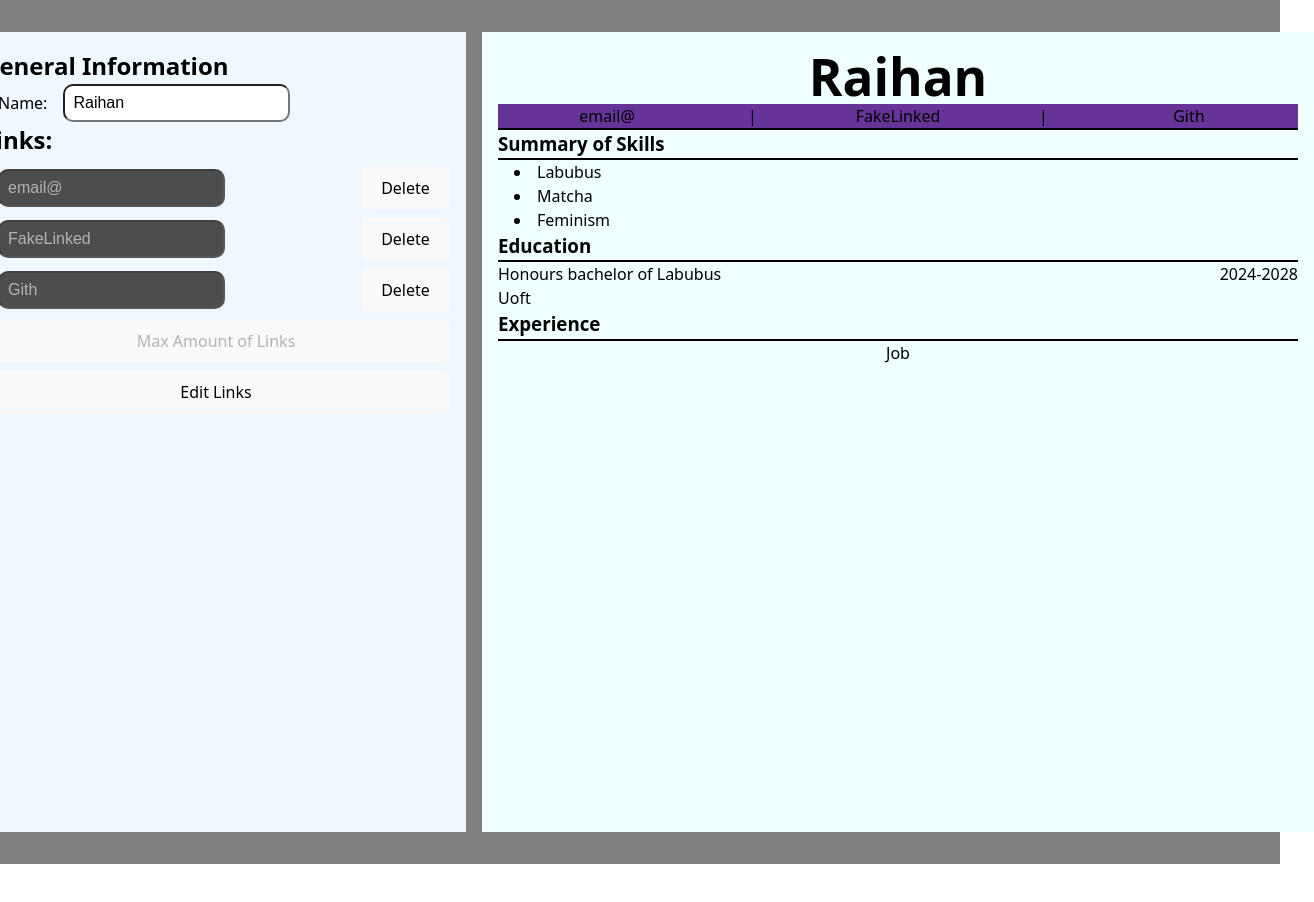
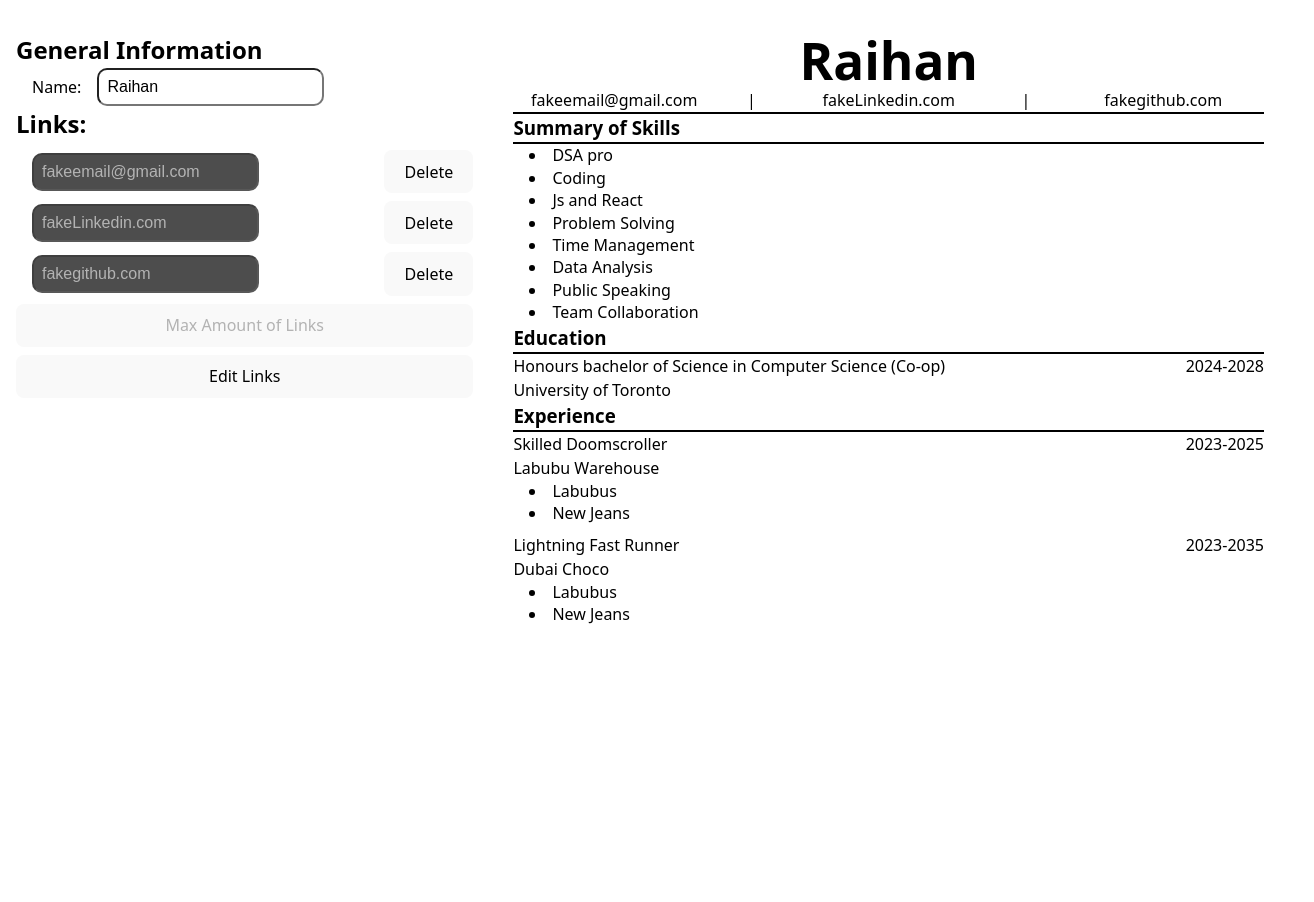
Before and after one commit to raihanCarder/resume-builder, a React (Vite) app: page / in a window 1280 px wide. Shown: the top 902 px of the page, 1314 px wide, since content can reach past the window. Before the commit the page ends 864 px from the top, so only its background shows below. Built offline with nearby package versions, Linux system fonts and the light colour scheme.

Commit message:
Improve code readability

```diff
--- a/src/App.css
+++ b/src/App.css
@@ -1,21 +1,23 @@
 :root {
-  --body-color: gray;
+  --body-color: inherit;
 }
 
+/* The Container that holds both the Resume and Editor */
 #root {
   max-width: 1500px;
 
   margin: 0 auto;
   text-align: center;
   width: 100%;
-  padding: 2rem;
+  height: 100%;
+  padding: 1rem 0;
 
   display: flex;
   flex-direction: row;
   justify-content: center;
   align-items: center;
   background-color: var(--body-color);
-  gap: 1rem;
+  gap: 0.5rem;
 }
 
 * {
@@ -32,11 +34,10 @@
   align-items: center;
   gap: 2rem;
 
-  background-color: rebeccapurple;
-  max-width: 800px;
   overflow: none;
 }
 
+/* Makes links clean at top on Resume*/
 .link-text {
   white-space: nowrap;
   overflow: hidden;
@@ -55,20 +56,32 @@
   text-overflow: ellipsis;
 }
 
+/* The container of the actial info of resume */
 .resume {
   display: flex;
   flex-direction: column;
   color: black;
-
-  min-width: 800px;
-  max-width: 800px;
+  width: 100%;
 }
 
+/* The container of the container that holds resume info */
 .resume-section {
-  min-height: 800px;
+  width: 800px;
+}
 
+/* Editor and Resume Constants */
+.resume-section,
+.editor {
+  color: black;
+  background-color: white;
+  min-height: 1000px;
+  height: 95vh;
+  max-height: 1200px;
   padding: 1rem;
-  background-color: azure;
+}
+
+.editor {
+  width: 500px;
 }
 
 .sub-title {
@@ -85,6 +98,7 @@
   width: 100%;
 }
 
+/* Line design in Resume */
 .line {
   background-color: black;
   border: none;
@@ -99,16 +113,13 @@ ul {
   padding-left: 1rem;
 }
 
-.skill {
+/* Make Skills and Tasks on Job Experience consistent styling */
+.skill,
+.task {
   text-align: left;
-}
-
-.editor {
-  background-color: aliceblue;
-  color: black;
-  min-width: 500px;
-  min-height: 800px;
-  padding: 1rem;
+  white-space: normal;
+  word-wrap: break-word;
+  line-height: 1.4rem;
 }
 
 .editor-link-section {
@@ -152,3 +163,27 @@ input {
   gap: 1rem;
   padding-left: 1rem;
 }
+
+/* Resume Section Experience */
+
+/* This one under includes the Education section aswell */
+.experience-info {
+  display: flex;
+  flex-direction: column;
+  gap: 0.5rem;
+}
+
+.job-information {
+  display: flex;
+  flex-direction: column;
+  align-items: flex-start;
+  justify-content: flex-start;
+  width: 100%;
+}
+
+.top-of-job-info {
+  display: flex;
+  flex-direction: row;
+  justify-content: space-between;
+  width: 100%;
+}
--- a/src/examplePerson.js
+++ b/src/examplePerson.js
@@ -1,28 +1,46 @@
 export const exampleData = {
   name: "Raihan",
   links: [
-    { id: crypto.randomUUID(), value: "email@" },
-    { id: crypto.randomUUID(), value: "FakeLinked" },
-    { id: crypto.randomUUID(), value: "Gith" },
+    { id: crypto.randomUUID(), value: "fakeemail@gmail.com" },
+    { id: crypto.randomUUID(), value: "fakeLinkedin.com" },
+    { id: crypto.randomUUID(), value: "fakegithub.com" },
   ],
   skills: [
-    { id: crypto.randomUUID(), skill: "Labubus" },
-    { id: crypto.randomUUID(), skill: "Matcha" },
-    { id: crypto.randomUUID(), skill: "Feminism" },
+    {
+      id: crypto.randomUUID(),
+      skill: "DSA pro",
+    },
+    { id: crypto.randomUUID(), skill: "Coding" },
+    { id: crypto.randomUUID(), skill: "Js and React" },
+    { id: crypto.randomUUID(), skill: "Problem Solving" },
+    { id: crypto.randomUUID(), skill: "Time Management" },
+    { id: crypto.randomUUID(), skill: "Data Analysis" },
+    { id: crypto.randomUUID(), skill: "Public Speaking" },
+    { id: crypto.randomUUID(), skill: "Team Collaboration" },
   ],
   schools: [
     {
       id: crypto.randomUUID(),
-      name: "Uoft",
+      name: "University of Toronto",
       timeThere: "2024-2028",
-      program: "Honours bachelor of Labubus",
+      program: "Honours bachelor of Science in Computer Science (Co-op)",
     },
   ],
   experience: [
     {
       id: crypto.randomUUID(),
       company: "Labubu Warehouse",
-      jobTitle: "Job",
+      jobTitle: "Skilled Doomscroller",
+      lengthOfEmployment: "2023-2025",
+      tasks: [
+        { id: crypto.randomUUID(), task: "Labubus" },
+        { id: crypto.randomUUID(), task: "New Jeans" },
+      ],
+    },
+    {
+      id: crypto.randomUUID(),
+      company: "Dubai Choco",
+      jobTitle: "Lightning Fast Runner",
       lengthOfEmployment: "2023-2035",
       tasks: [
         { id: crypto.randomUUID(), task: "Labubus" },
--- a/src/resume.jsx
+++ b/src/resume.jsx
@@ -86,7 +86,28 @@ function ExperienceSection({ data }) {
     <>
       <h3 className="sub-title">Experience</h3>
       <hr className="line" />
-      <p>{data[0].jobTitle}</p>
+      <div className="experience-info">
+        {data.map((data) => {
+          return (
+            <div className="job-information">
+              <div className="top-of-job-info">
+                <p>{data.jobTitle}</p>
+                <p>{data.lengthOfEmployment}</p>
+              </div>
+              <p>{data.company}</p>
+              <ul className="list-padding">
+                {data.tasks.map((item) => {
+                  return (
+                    <li key={item.id} className="task">
+                      {item.task}
+                    </li>
+                  );
+                })}
+              </ul>
+            </div>
+          );
+        })}
+      </div>
     </>
   );
 }
```
